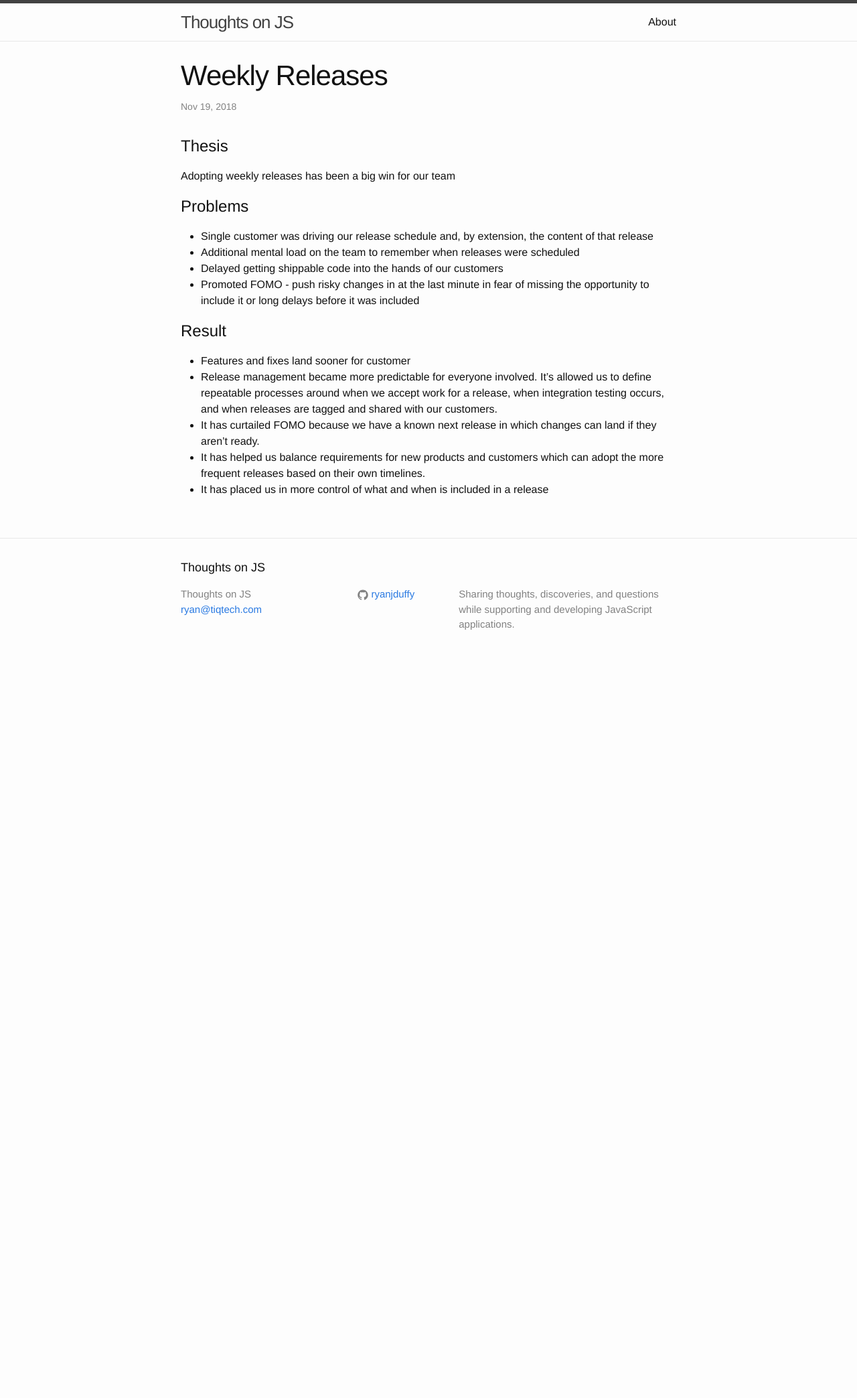
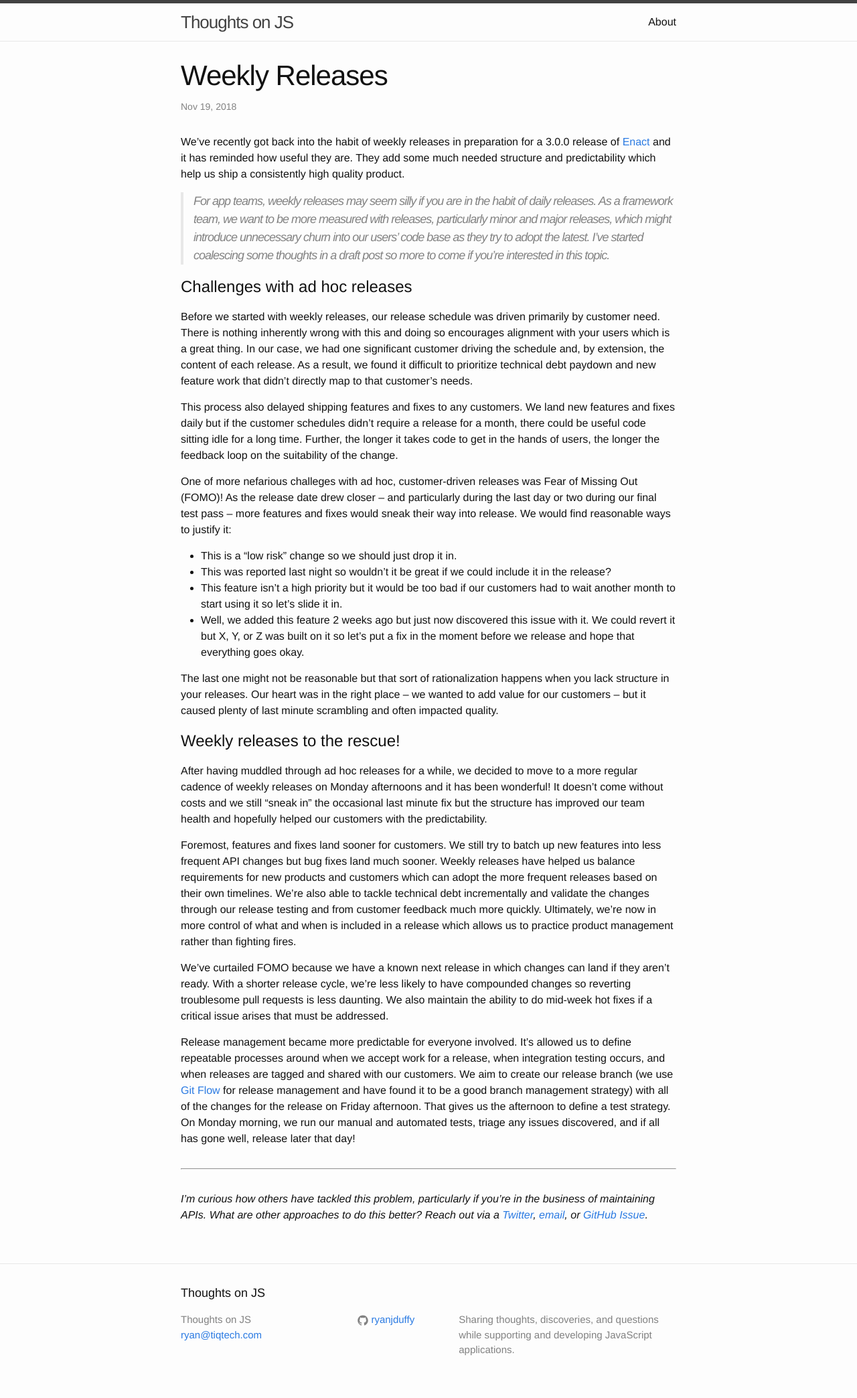
Before and after one commit to ryanjduffy/blog, a Jekyll site: the page built from _posts/2018-11-19-weekly-releases.md, in a window 1280 px wide. Shown: the whole page at 67% size. Built offline with Jekyll 4.4.1, drawn with Linux system fonts in a browser that asks for light colours; nearby versions of some CDN libraries; before the commit the page ends 1004 px from its top, so only the background shows below that.

Commit message:
complete and publish weekly releases
Signed-off-by: Ryan Duffy <ryan.duffy@lge.com>

```diff
--- a/_posts/2018-11-19-weekly-releases.md
+++ b/_posts/2018-11-19-weekly-releases.md
@@ -2,24 +2,40 @@
 layout: post
 title: Weekly Releases
 categories: []
-tags: [Outline, Product Management]
+tags: [Product Management]
 ---
 
-# Thesis
+We've recently got back into the habit of weekly releases in preparation for a 3.0.0 release of [Enact](https://www.enactjs.com/) and it has reminded how useful they are. They add some much needed structure and predictability which help us ship a consistently high quality product.
 
-Adopting weekly releases has been a big win for our team
+> For app teams, weekly releases may seem silly if you are in the habit of daily releases. As a framework team, we want to be more measured with releases, particularly minor and major releases, which might introduce unnecessary churn into our users' code base as they try to adopt the latest. I've started coalescing some thoughts in a draft post so more to come if you're interested in this topic.
 
-# Problems
+# Challenges with ad hoc releases
 
-* Single customer was driving our release schedule and, by extension, the content of that release
-* Additional mental load on the team to remember when releases were scheduled
-* Delayed getting shippable code into the hands of our customers
-* Promoted FOMO - push risky changes in at the last minute in fear of missing the opportunity to include it or long delays before it was included
+Before we started with weekly releases, our release schedule was driven primarily by customer need. There is nothing inherently wrong with this and doing so encourages alignment with your users which is a great thing. In our case, we had one significant customer driving the schedule and, by extension, the content of each release. As a result, we found it difficult to prioritize technical debt paydown and new feature work that didn't directly map to that customer's needs.
 
-# Result
+This process also delayed shipping features and fixes to any customers. We land new features and fixes daily but if the customer schedules didn't require a release for a month, there could be useful code sitting idle for a long time. Further, the longer it takes code to get in the hands of users, the longer the feedback loop on the suitability of the change.
 
-* Features and fixes land sooner for customer
-* Release management became more predictable for everyone involved. It's allowed us to define repeatable processes around when we accept work for a release, when integration testing occurs, and when releases are tagged and shared with our customers.
-* It has curtailed FOMO because we have a known next release in which changes can land if they aren't ready.
-* It has helped us balance requirements for new products and customers which can adopt the more frequent releases based on their own timelines.
-* It has placed us in more control of what and when is included in a release
+One of more nefarious challeges with ad hoc, customer-driven releases was Fear of Missing Out (FOMO)! As the release date drew closer -- and particularly during the last day or two during our final test pass -- more features and fixes would sneak their way into release. We would find reasonable ways to justify it:
+
+* This is a "low risk" change so we should just drop it in.
+* This was reported last night so wouldn't it be great if we could include it in the release?
+* This feature isn't a high priority but it would be too bad if our customers had to wait another month to start using it so let's slide it in.
+* Well, we added this feature 2 weeks ago but just now discovered this issue with it. We could revert it but X, Y, or Z was built on it so let's put a fix in the moment before we release and hope that everything goes okay.
+
+The last one might not be reasonable but that sort of rationalization happens when you lack structure in your releases. Our heart was in the right place -- we wanted to add value for our customers -- but it caused plenty of last minute scrambling and often impacted quality.
+
+# Weekly releases to the rescue!
+
+After having muddled through ad hoc releases for a while, we decided to move to a more regular cadence of weekly releases on Monday afternoons and it has been wonderful! It doesn't come without costs and we still "sneak in" the occasional last minute fix but the structure has improved our team health and hopefully helped our customers with the predictability.
+
+Foremost, features and fixes land sooner for customers. We still try to batch up new features into less frequent API changes but bug fixes land much sooner. Weekly releases have helped us balance requirements for new products and customers which can adopt the more frequent releases based on their own timelines. We're also able to tackle technical debt incrementally and validate the changes through our release testing and from customer feedback much more quickly. Ultimately, we're now in more control of what and when is included in a release which allows us to practice product management rather than fighting fires.
+
+We've curtailed FOMO because we have a known next release in which changes can land if they aren't ready. With a shorter release cycle, we're less likely to have compounded changes so reverting troublesome pull requests is less daunting. We also maintain the ability to do mid-week hot fixes if a critical issue arises that must be addressed.
+
+Release management became more predictable for everyone involved. It's allowed us to define repeatable processes around when we accept work for a release, when integration testing occurs, and when releases are tagged and shared with our customers. We aim to create our release branch (we use [Git Flow](https://nvie.com/posts/a-successful-git-branching-model/) for release management and have found it to be a good branch management strategy) with all of the changes for the release on Friday afternoon. That gives us the afternoon to define a test strategy. On Monday morning, we run our manual and automated tests, triage any issues discovered, and if all has gone well, release later that day!
+
+---
+
+
+
+_I'm curious how others have tackled this problem, particularly if you're in the business of maintaining APIs. What are other approaches to do this better? Reach out via a [Twitter](https://twitter.com/theryanjduffy), [email](ryan@tiqtech.com), or [GitHub Issue](https://github.com/ryanjduffy/blog/issues)._
--- a/_sass/_base.scss
+++ b/_sass/_base.scss
@@ -204,3 +204,8 @@ pre {
         }
     }
 }
+
+
+hr {
+    margin: 2em 0;
+}
```
